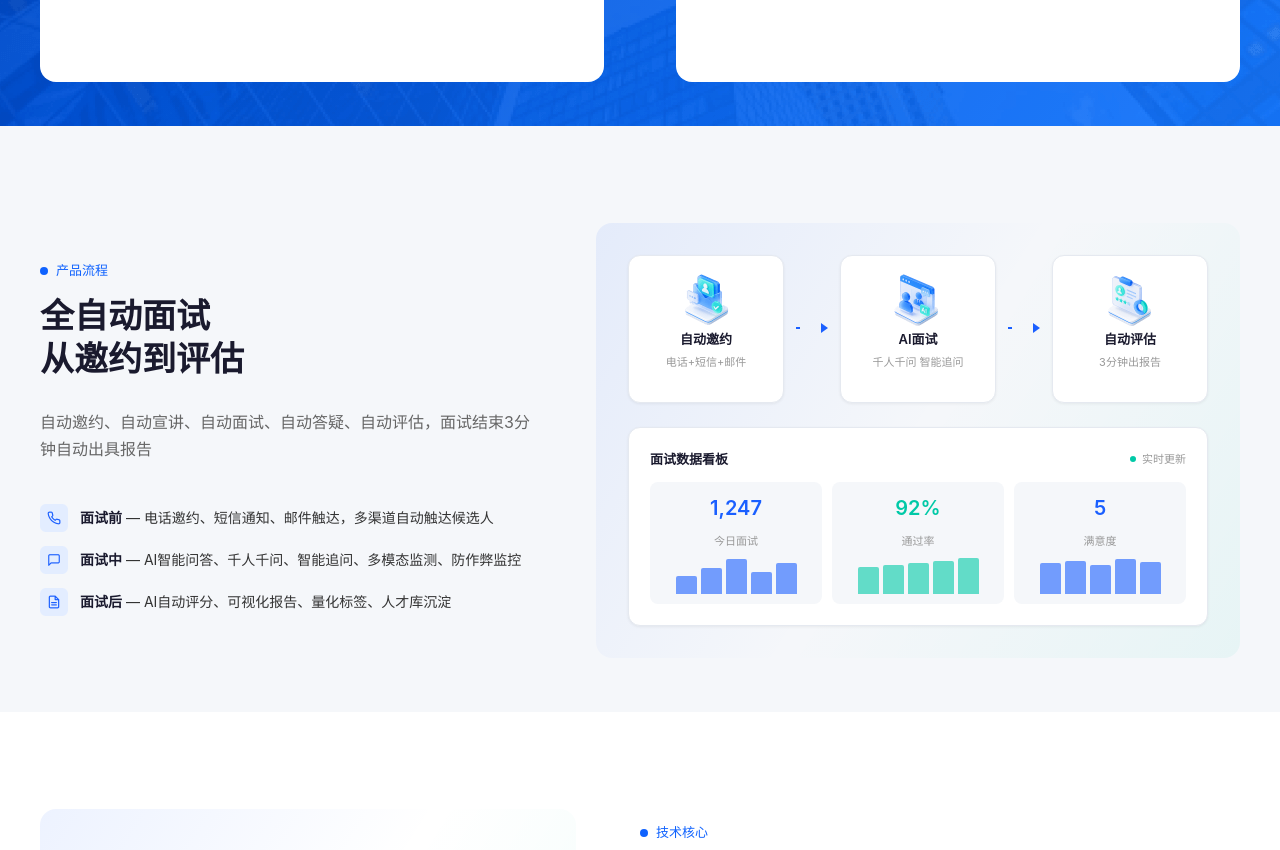
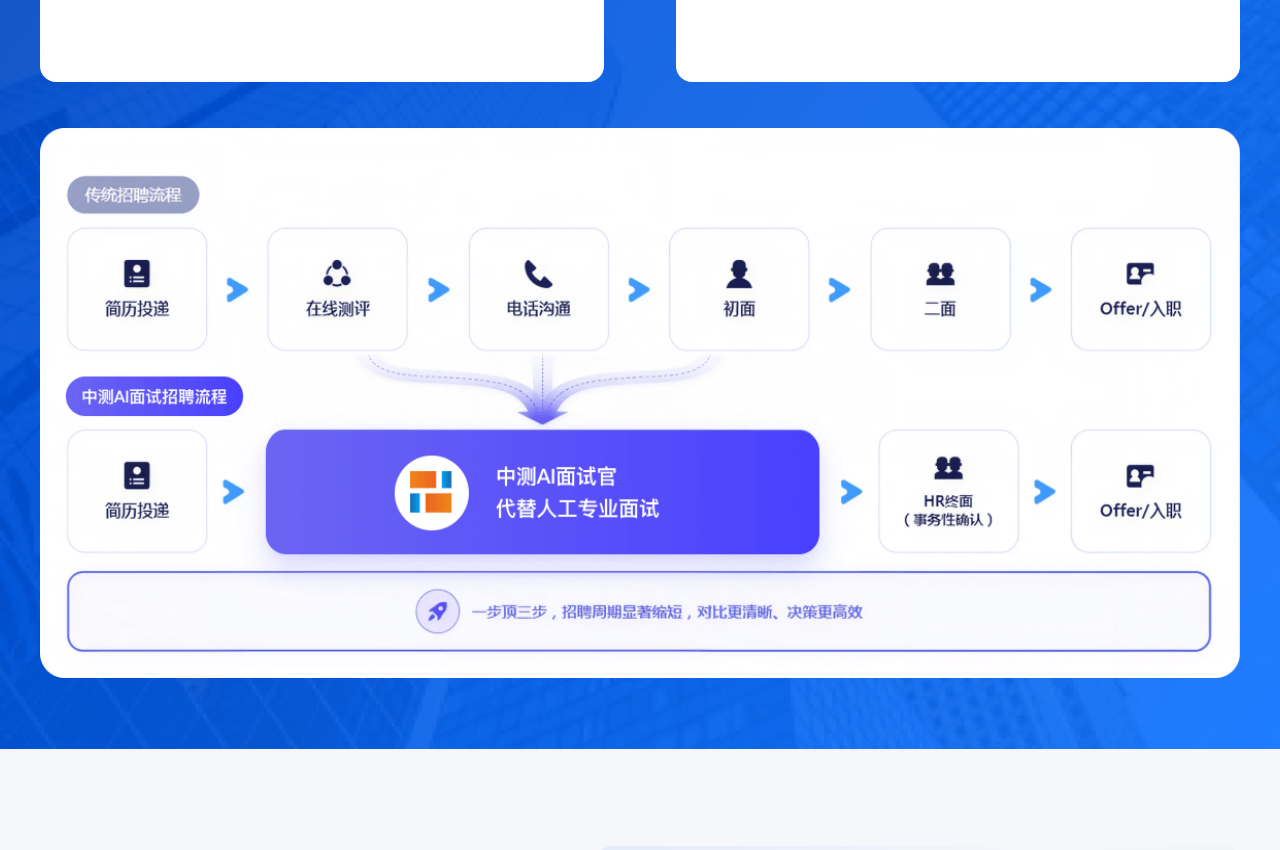
Before and after one commit to 763606865/zcyp-landing-hub, a Nuxt app: page /aiInterview in a window 1280 px wide. Shown: the part 3608-4458 px from the top of the page. Built offline with nearby package versions, Linux system fonts and the light colour scheme.

Commit message:
fix:AI面试模块优化

```diff
--- a/app/pages/aiInterview/index.vue
+++ b/app/pages/aiInterview/index.vue
@@ -363,6 +363,7 @@ const customerCases = [
                         </div>
                     </div>
                 </div>
+                <img src="/assets/images/aiInterview/box3-img.png" alt="" class="ai-pain-img ai-animate" />
             </div>
         </section>
 
@@ -1212,7 +1213,7 @@ const customerCases = [
 .ai-pain-section {
     position: relative;
     width: 100%;
-    height: 1031px;
+    height: 1654px;
     padding: 82px 0 90px;
     overflow: hidden;
     background: linear-gradient(125deg, #003399 0%, #0052D9 40%, #1677FF 100%);
@@ -1224,7 +1225,7 @@ const customerCases = [
     left: 50%;
     transform: translateX(-50%);
     width: 1440px;
-    height: 1031px;
+    height: 100%;
     pointer-events: none;
     z-index: 1;
 }
@@ -1295,6 +1296,7 @@ const customerCases = [
     display: flex;
     gap: 8px;
     align-items: stretch;
+    margin-bottom: 46px;
 }
 
 .ai-pain-left,
@@ -1395,6 +1397,11 @@ const customerCases = [
 .ai-pain-vs img {
     width: 56px;
     height: 56px;
+}
+
+.ai-pain-img {
+    width: 1200px;
+    height: 550px;
 }
 
 /* ===== 产品流程区 ===== */
```
Also changed, not shown: public/assets/images/aiInterview/box3-img.png (added).
